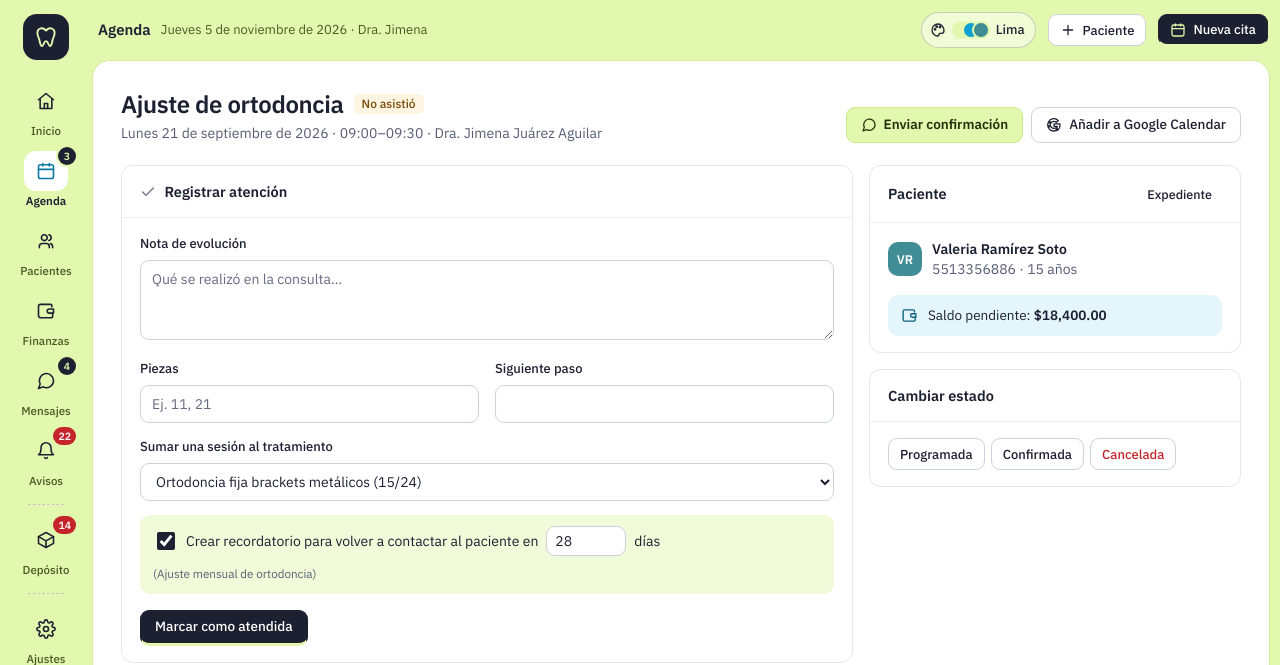
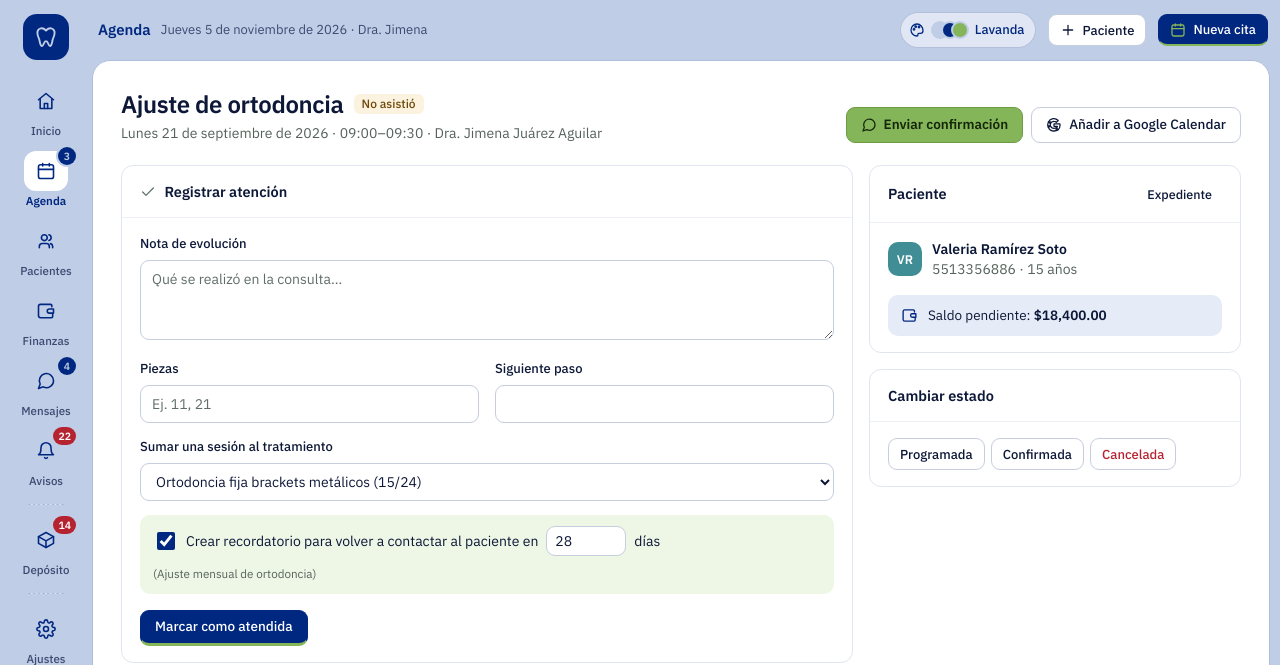
Before and after one commit to leonardoaguilar117/Dental-JM, a FastAPI app: page /citas/1 in a window 1280 px wide. Shown: the top 665 px of the page. Run offline with FastAPI, Linux system fonts and the light colour scheme; the visitor is signed in with stand-in values (Sample User, id 1); data comes from the database, SQL or seed files in the repository.

Commit message:
Temas: se elimina Lima y Grafito pasa a ser claro
Lavanda es el tema por defecto; quien tenía Lima cae a Lavanda. Avatares con foto e iconos nuevos.

Co-Authored-By: Claude Opus 5.5 <noreply@anthropic.com>

```diff
--- a/app/templates/_icons.html
+++ b/app/templates/_icons.html
@@ -35,6 +35,9 @@
 {%- elif name == 'rotate' %}<path d="M21 12a9 9 0 1 1-3-6.7L21 8"/><path d="M21 3v5h-5"/>
 {%- elif name == 'menu' %}<path d="M4 6h16M4 12h16M4 18h16"/>
 {%- elif name == 'archive' %}<rect x="3" y="4" width="18" height="4" rx="1"/><path d="M5 8v11a2 2 0 0 0 2 2h10a2 2 0 0 0 2-2V8M10 12h4"/>
+{%- elif name == 'more' %}<circle cx="5" cy="12" r="1.6"/><circle cx="12" cy="12" r="1.6"/><circle cx="19" cy="12" r="1.6"/>
+{%- elif name == 'lock' %}<rect x="4" y="11" width="16" height="10" rx="2.5"/><path d="M8 11V7.5a4 4 0 0 1 8 0V11"/>
+{%- elif name == 'camera' %}<path d="M4 8h3l2-3h6l2 3h3a1 1 0 0 1 1 1v10a1 1 0 0 1-1 1H4a1 1 0 0 1-1-1V9a1 1 0 0 1 1-1z"/><circle cx="12" cy="13.5" r="3.5"/>
 {%- elif name == 'file' %}<path d="M14 3H7a2 2 0 0 0-2 2v14a2 2 0 0 0 2 2h10a2 2 0 0 0 2-2V8z"/><path d="M14 3v5h5M9 13h6M9 17h6"/>
 {%- else %}<circle cx="12" cy="12" r="9"/>
 {%- endif %}
@@ -48,8 +51,8 @@
 <span class="pill {{ cls }}">{{ s|capitalize }}</span>
 {%- endmacro %}
 
-{% macro avatar(text, color, cls='') -%}
-<span class="avatar {{ cls }}" style="background: {{ color }}">{{ text }}</span>
+{% macro avatar(text, color, cls='', photo='') -%}
+<span class="avatar {{ cls }}{{ ' has-photo' if photo }}" style="background: {{ color }}">{% if photo %}<img src="{{ photo }}" alt="" loading="lazy">{% else %}{{ text }}{% endif %}</span>
 {%- endmacro %}
 
 {% macro theme_picker(th) -%}
@@ -61,7 +64,7 @@
     {% for key, t in THEMES.items() %}
     <button type="button" role="menuitemradio" aria-checked="{{ 'true' if key == th else 'false' }}" data-set-theme="{{ key }}">
       <span class="chips">{% for c in t.swatches %}<i style="background:{{ c }}"></i>{% endfor %}</span>
-      <span class="tname">{{ t.name }}<small>{{ {'lima':'Claro · marco lima','arrecife':'Oscuro · azul profundo y menta','lavanda':'Claro · azul marino y lavanda','grafito':'Oscuro · neutro con lavanda'}[key] }}</small></span>
+      <span class="tname">{{ t.name }}<small>{{ {'arrecife':'Oscuro · azul profundo y menta','lavanda':'Claro · azul marino y lavanda','grafito':'Claro · gris grafito con lavanda'}[key] }}</small></span>
     </button>
     {% endfor %}
   </div>
--- a/app/web.py
+++ b/app/web.py
@@ -58,11 +58,11 @@ def pop_flash(request: Request) -> list[dict]:
 
 
 THEMES = {
-    "lima": {"name": "Lima", "swatches": ["#e2f8af", "#0ea1d2", "#418d96", "#1c2030"]},
     "arrecife": {"name": "Arrecife", "swatches": ["#1c4a6d", "#07a2c8", "#6cf7a0", "#a95482"]},
     "lavanda": {"name": "Lavanda", "swatches": ["#c0cde6", "#012880", "#85b559", "#a393be"]},
-    "grafito": {"name": "Grafito", "swatches": ["#16181d", "#a393be", "#85b559", "#c0cde6"]},
+    "grafito": {"name": "Grafito", "swatches": ["#e4e6ea", "#2b2e35", "#a393be", "#85b559"]},
 }
+DEFAULT_THEME = "lavanda"
 templates.env.globals["THEMES"] = THEMES
 
 
@@ -93,13 +93,13 @@ def _nav_counts(db: Session, user: User) -> dict:
 
 
 def render(request: Request, template: str, db: Session, user: User | None, **ctx):
-    theme = request.cookies.get("jm_theme", "lima")
+    theme = request.cookies.get("jm_theme", DEFAULT_THEME)
     ctx.update(
         user=user,
         flashes=pop_flash(request),
         notif_count=notifications.count_only(db, user) if user else 0,
         nav=_nav_counts(db, user) if user else {},
-        theme=theme if theme in THEMES else "lima",
+        theme=theme if theme in THEMES else DEFAULT_THEME,  # p.ej. quien tenía el tema Lima
         path=request.url.path,
     )
     return templates.TemplateResponse(request, template, ctx)
```
